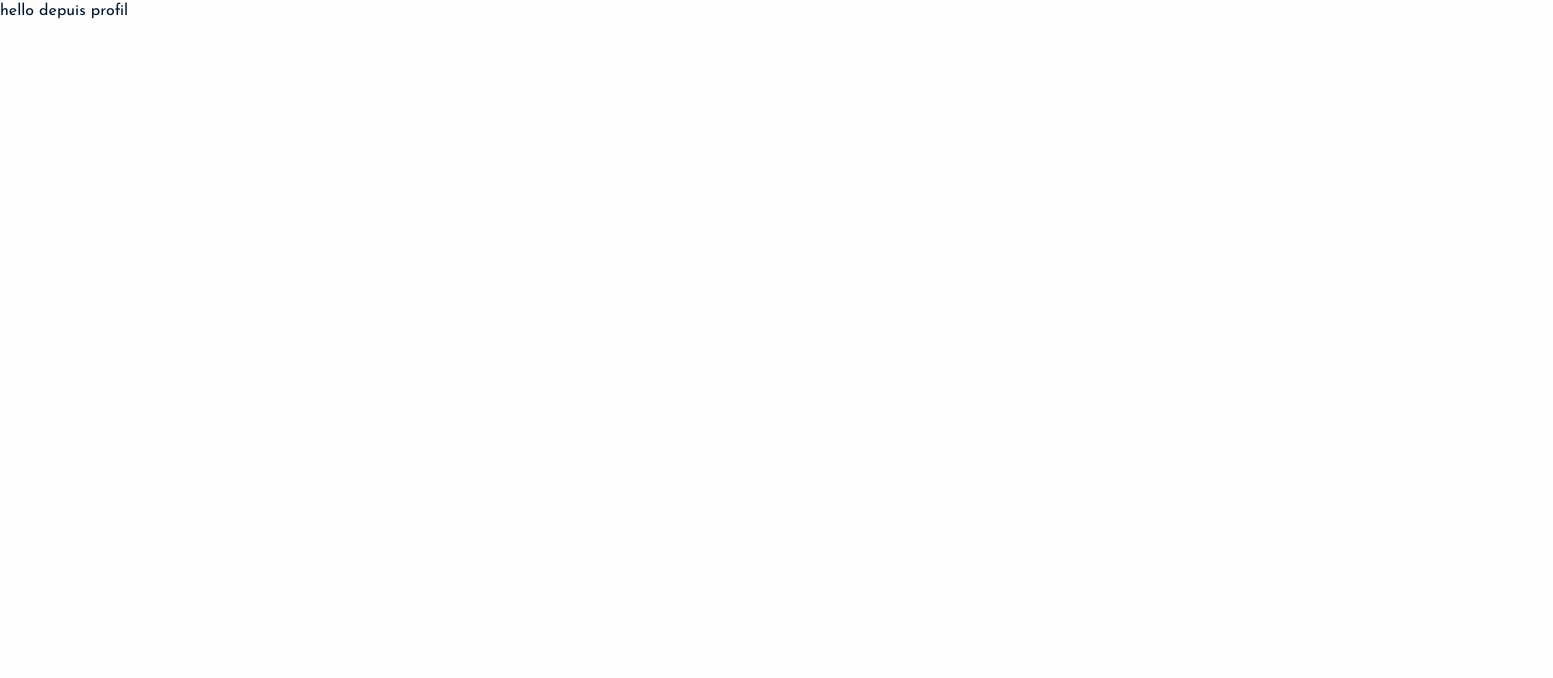
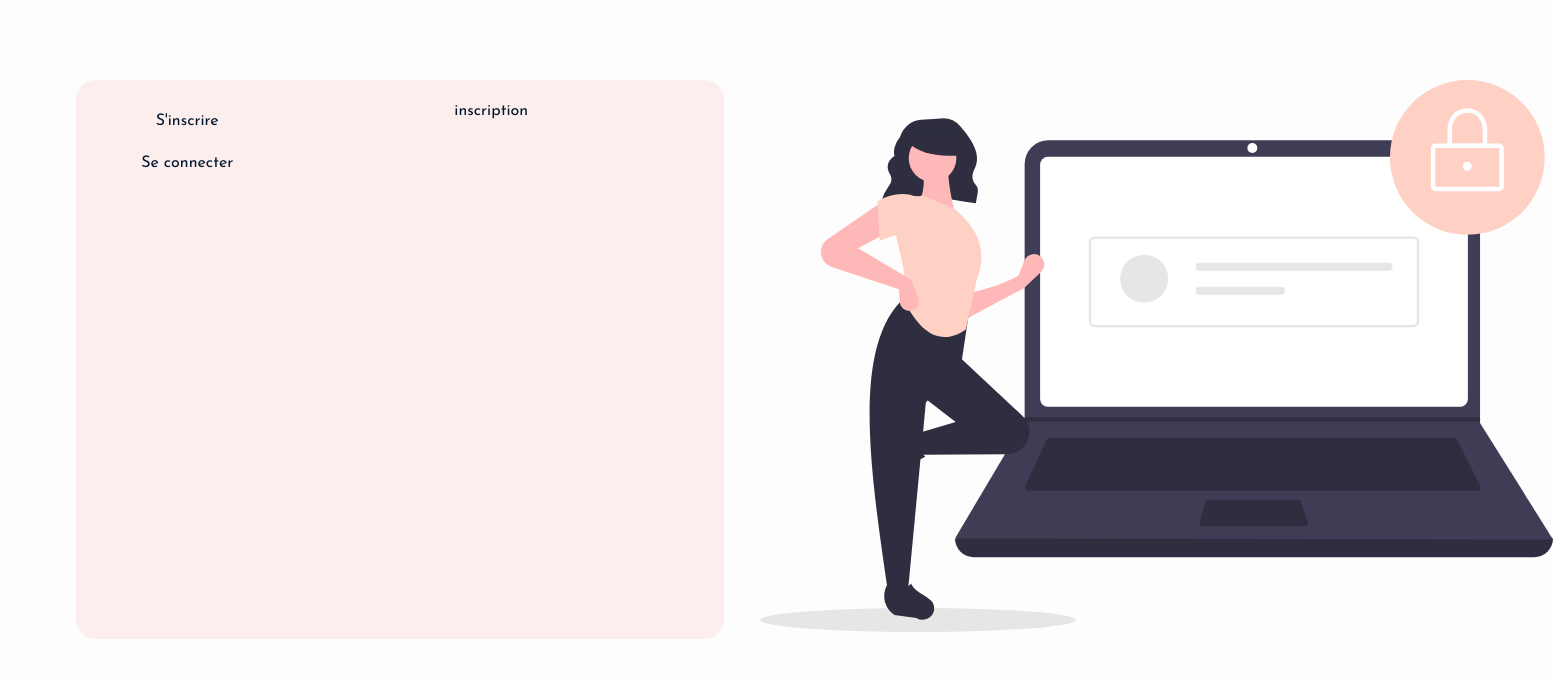
Before and after one commit to vanessa-lanquetin/reseauSocial, a React (Create React App) app in the folder client/: page /profil in a window 1280 px wide. Shown: the top 678 px of the page, 1553 px wide, since content can reach past the window. Built offline with nearby package versions, Linux system fonts and the light colour scheme.

Commit message:
beginning of authentificaton

```diff
--- /dev/null
+++ b/client/src/components/Log/SignInForm.js
@@ -0,0 +1,11 @@
+import React from 'react';
+
+const SignInForm = () => {
+  return (
+    <div>
+      connecter
+    </div>
+  );
+};
+
+export default SignInForm;
--- /dev/null
+++ b/client/src/components/Log/SignUpForm.js
@@ -0,0 +1,11 @@
+import React from 'react';
+
+const SignUpForm = () => {
+  return (
+    <div>
+      inscription
+    </div>
+  );
+};
+
+export default SignUpForm;
--- /dev/null
+++ b/client/src/components/Log/index.js
@@ -0,0 +1,34 @@
+import React, { useState } from "react";
+import SignUpForm from './SignUpForm'
+import SignInForm from "./SignInForm";
+
+const Log = () => {
+  const [signUpModal, setSignUpModal] = useState(true);
+  const [signInModal, setSignInModal] = useState(false);
+
+
+  const handleModals =(e) => {
+    if(e.target.id === "register") {
+      setSignInModal(false);
+      setSignUpModal(true);
+    } else if (e.target.id === "login") {
+      setSignUpModal(false);
+      setSignInModal(true);
+    }
+  }
+
+  return (
+    <div className="connection-form">
+      <div className="form-container">
+        <ul>
+          <li onClick={handleModals} id="register">S'inscrire</li>
+          <li onClick={handleModals} id="login">Se connecter</li>
+        </ul>
+        {signUpModal && <SignUpForm />}
+        {signInModal && <SignInForm />}
+      </div>
+    </div>
+  );
+};
+
+export default Log;
--- a/client/src/pages/Profil.js
+++ b/client/src/pages/Profil.js
@@ -1,9 +1,15 @@
 import React from 'react';
+import Log from '../components/Log';
 
 const Profil = () => {
   return (
-    <div>
-      hello depuis profil
+    <div className='profil-page'>
+      <div className='log-container'>
+        <Log/>
+        <div>
+          <img src='./img/log.svg' alt='img-log'/>
+        </div>
+      </div>
     </div>
   );
 };
```
Also changed, not shown: client/src/components/Routes/index.js (line endings or trailing spaces).
